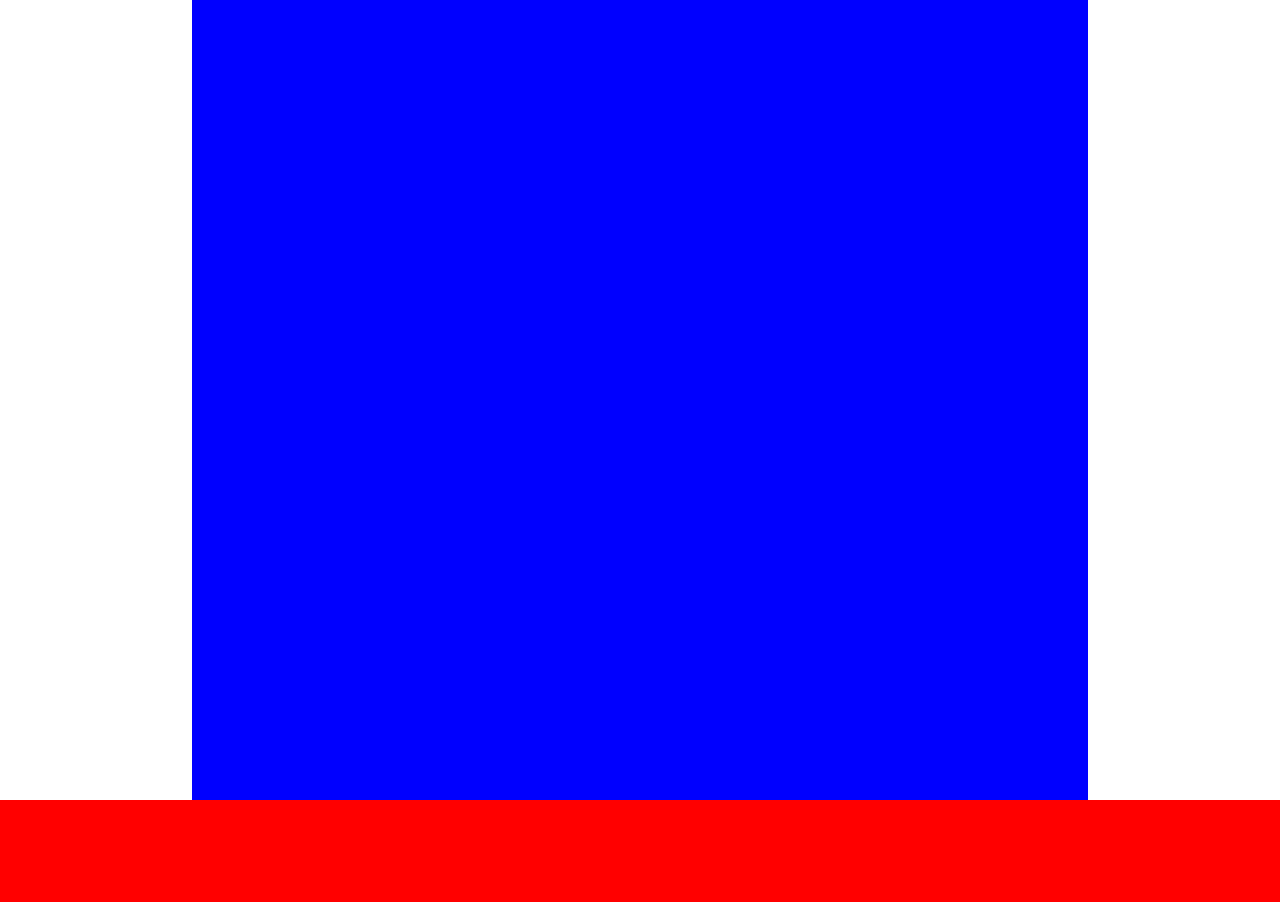
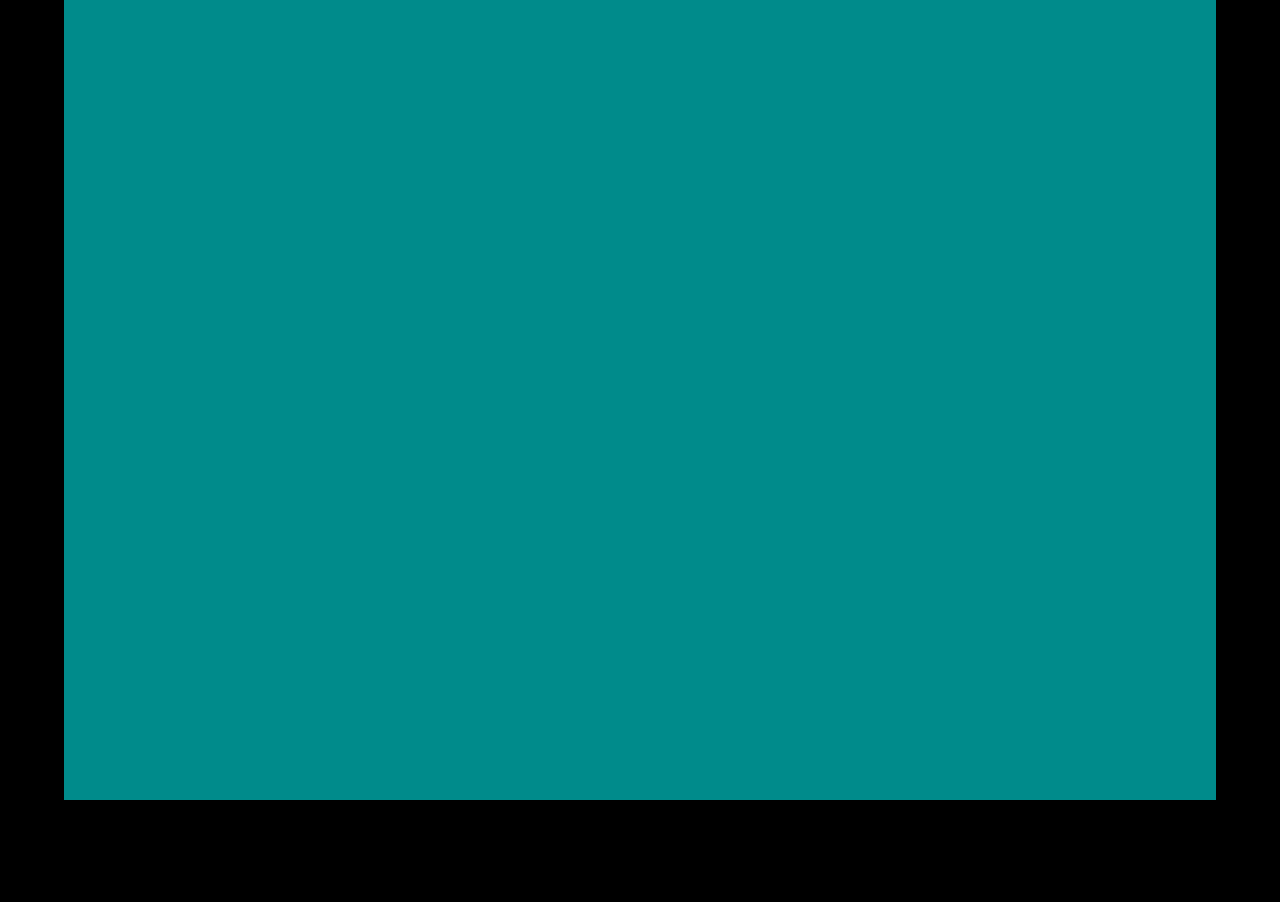
Before and after one commit to CaldwellDerek/bgp, a PHP site: page / in a window 1280 px wide. Shown: the part 101-1003 px from the top of the page. Run offline with PHP 8.4, Linux system fonts and the light colour scheme.

Commit message:
main content grid added, initial divs created in main

```diff
--- a/css/index.css
+++ b/css/index.css
@@ -3,30 +3,45 @@ body {
     min-width: 100%;
     display: grid;
     grid-template-rows: 6.75rem 100vh 6.75rem;
-    grid-template-columns: 15% 70% 15%;
+    grid-template-columns: 5% 90% 5%;
+    background: black;
+    color: white;
 }
+
+/* header -------------------------------------------------------------------- */
 
 header {
     grid-row: 1;
     grid-column-start: 1;
     grid-column-end: 4;
-    background: black;
-    color: white;
     font-size: 2rem;
     display: flex !important;
     justify-content: center;
     align-items: center;
 }
 
+/* main -------------------------------------------------------------------- */
+
 main {
     grid-row: 2;
     grid-column: 2;
-    background: blue;
+    display: grid !important;
+    grid-template-columns: repeat(6, 1fr);
+    grid-template-rows: repeat(6, 1fr);
+    background-color:darkcyan;
 }
+
+.game-image {
+}
+
+.game-info {
+
+}
+
+/* footer -------------------------------------------------------------------- */
 
 footer {
     grid-row: 3;
     grid-column-start: 1;
     grid-column-end: 4;
-    background: red;
 }
--- a/index.html
+++ b/index.html
@@ -14,7 +14,10 @@
         <p>Board Game Party</p>
     </header>
     <main>
-
+        <div class="game-search"></div>
+        <div class="game-image"></div>
+        <div class="game-info"></div>
+        <div class="saved-games"></div>
     </main>
     <footer>
 
```
